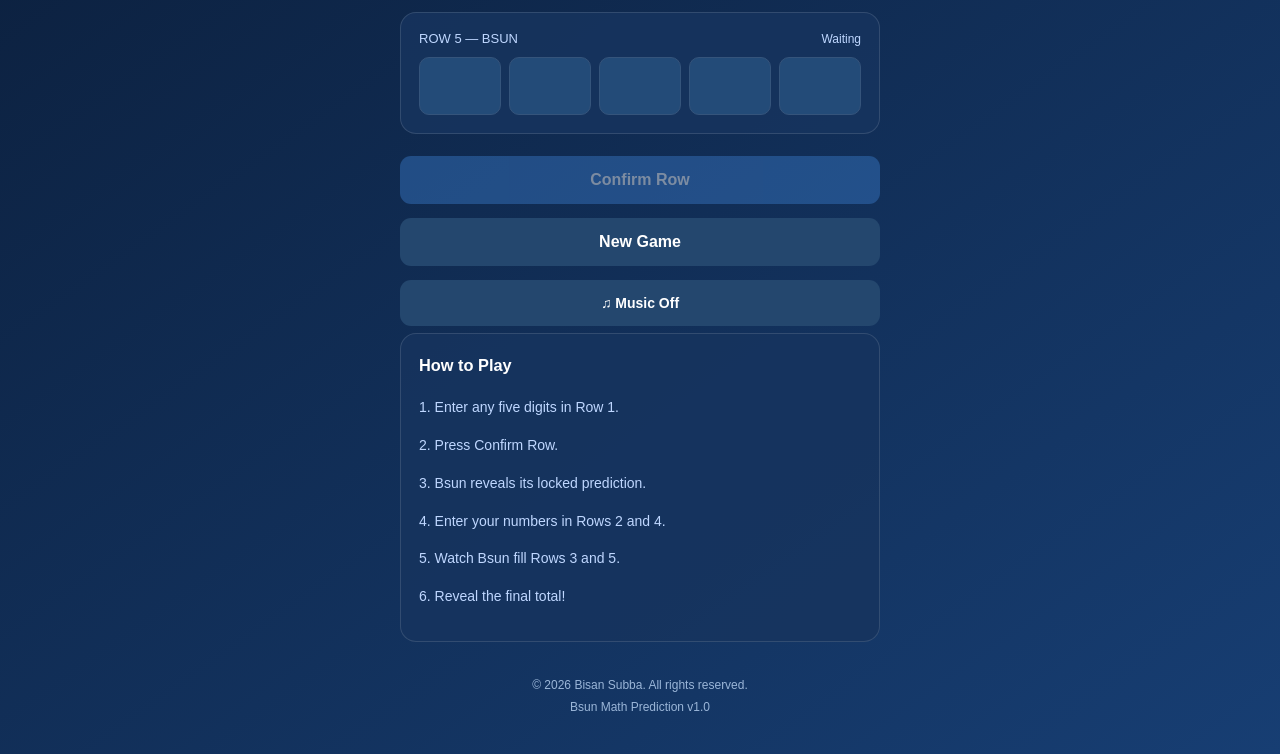
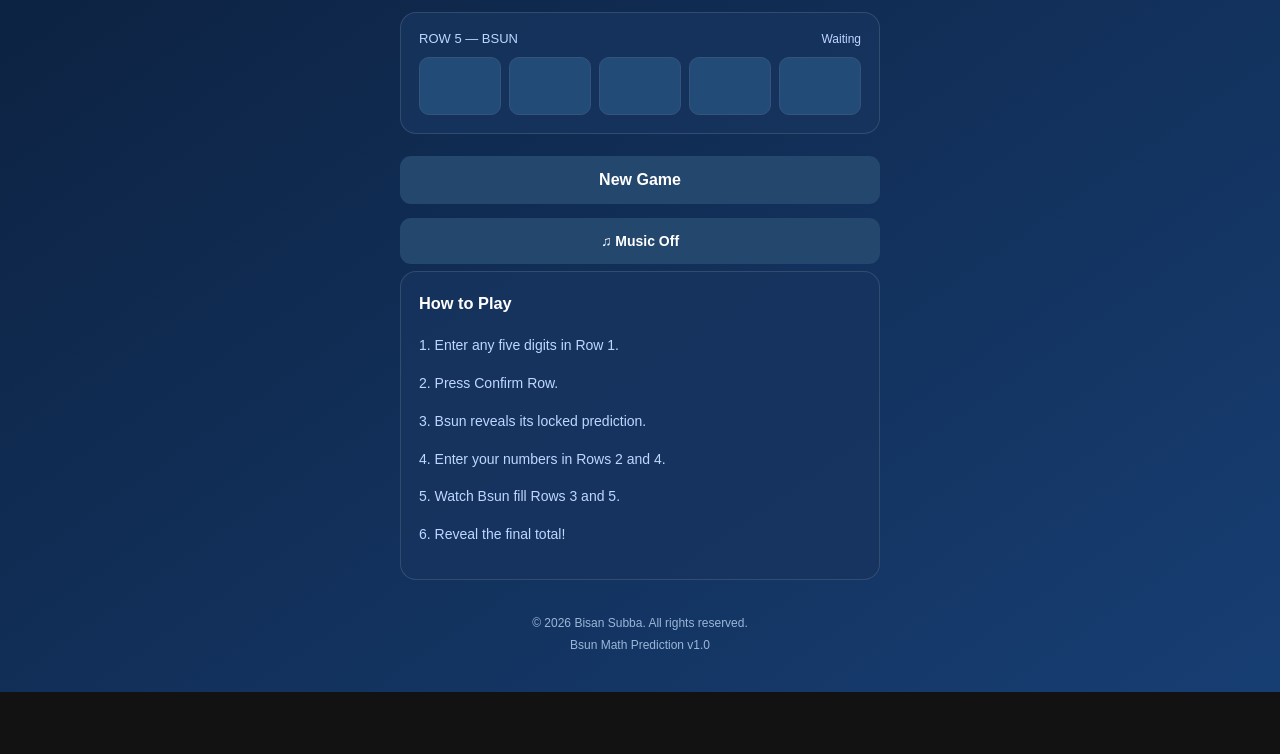
Before and after one commit to Bsun7131/Bsun-Math-Prediction, a plain HTML site: page index.html in a window 1280 px wide. Shown: the part 884-1638 px from the top of the page. After the commit the page ends 1576 px from the top, so only its background shows below. Drawn offline with Linux system fonts and the light colour scheme.

Commit message:
Update index.html

```diff
--- a/index.html
+++ b/index.html
@@ -281,9 +281,7 @@ footer {
 
 <section id="gameBoard" aria-label="Game board"></section>
 
-<button id="confirmBtn" disabled>
-  Confirm Row
-</button>
+
 
 
 <button id="revealBtn" class="hidden">
```
